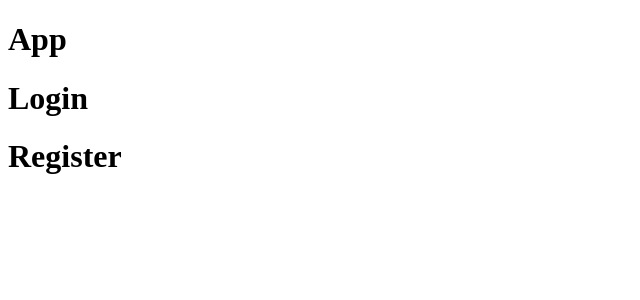
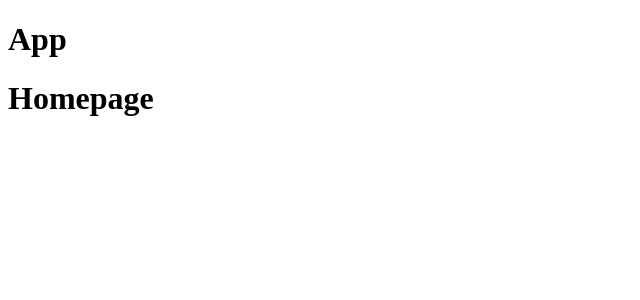
Before and after one commit to DariusPirvulescu/goco-test-client, a React (Create React App) app: page / in a window 1280 px wide. Shown: the top 300 px of the page, without its empty margins (0-640 px from the left). Built offline with nearby package versions, Linux system fonts and the light colour scheme.

Commit message:
Add basic routing, Create Homepage component

```diff
--- a/src/components/App.js
+++ b/src/components/App.js
@@ -1,15 +1,21 @@
 import React from "react";
 
+import {BrowserRouter as Router, Switch, Route } from "react-router-dom";
+
+import Homepage from "./Homepage";
 import Login from "./Login";
 import Register from "./Register";
 
 const App = () => {
   return (
-    <>
+    <Router>
       <h1>App</h1>
-      <Login />
-      <Register />
-    </>
+      <Switch>
+      <Route exact path='/' component={Homepage} />
+      <Route path='/login' component={Login} />
+      <Route path='/register' component={Register} />
+      </Switch>
+    </Router>
   )
 }
 
--- /dev/null
+++ b/src/components/Homepage.js
@@ -0,0 +1,7 @@
+import React from "react";
+
+const Homepage = () => {
+  return <h1>Homepage</h1>
+}
+
+export default Homepage;
```
